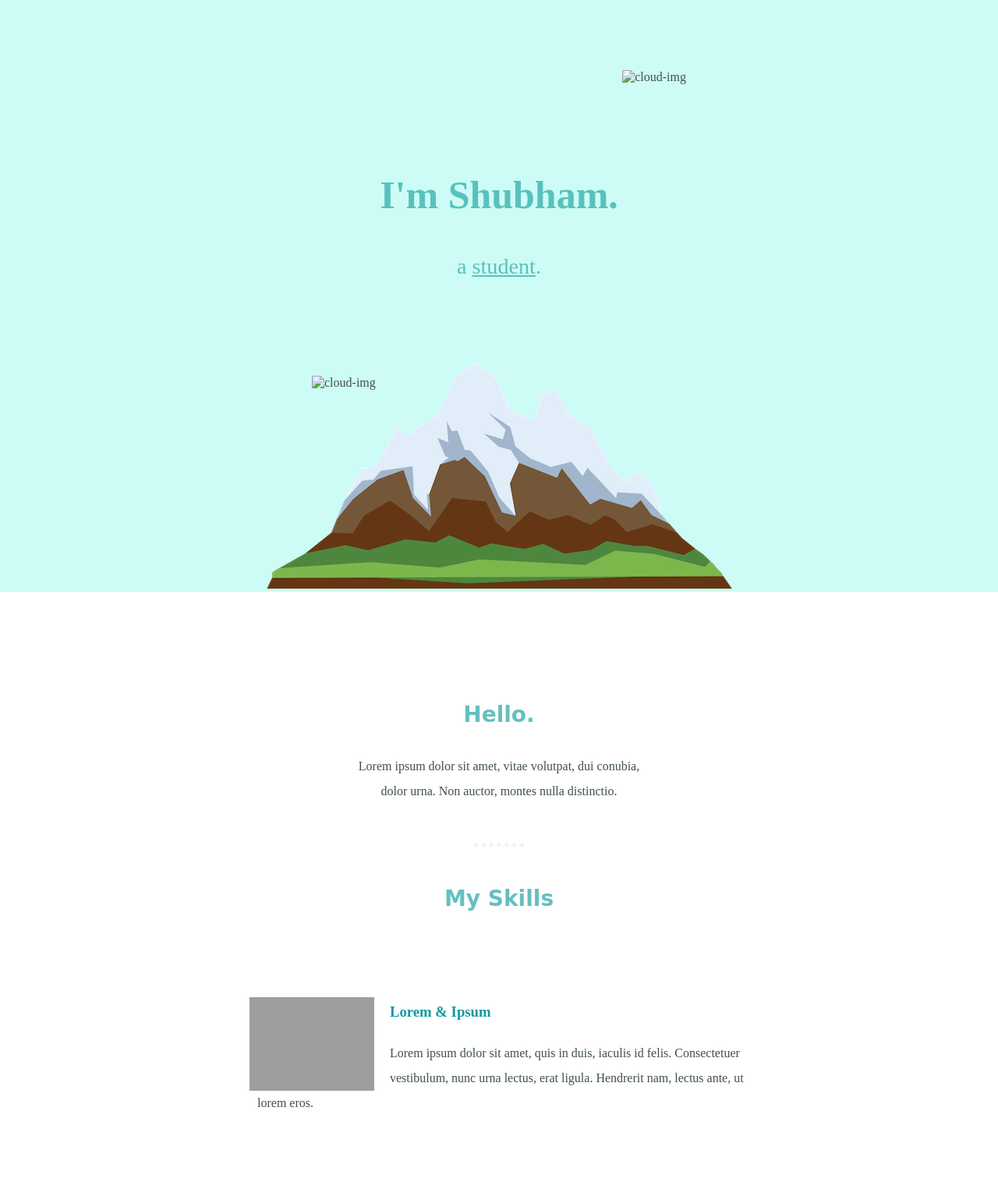
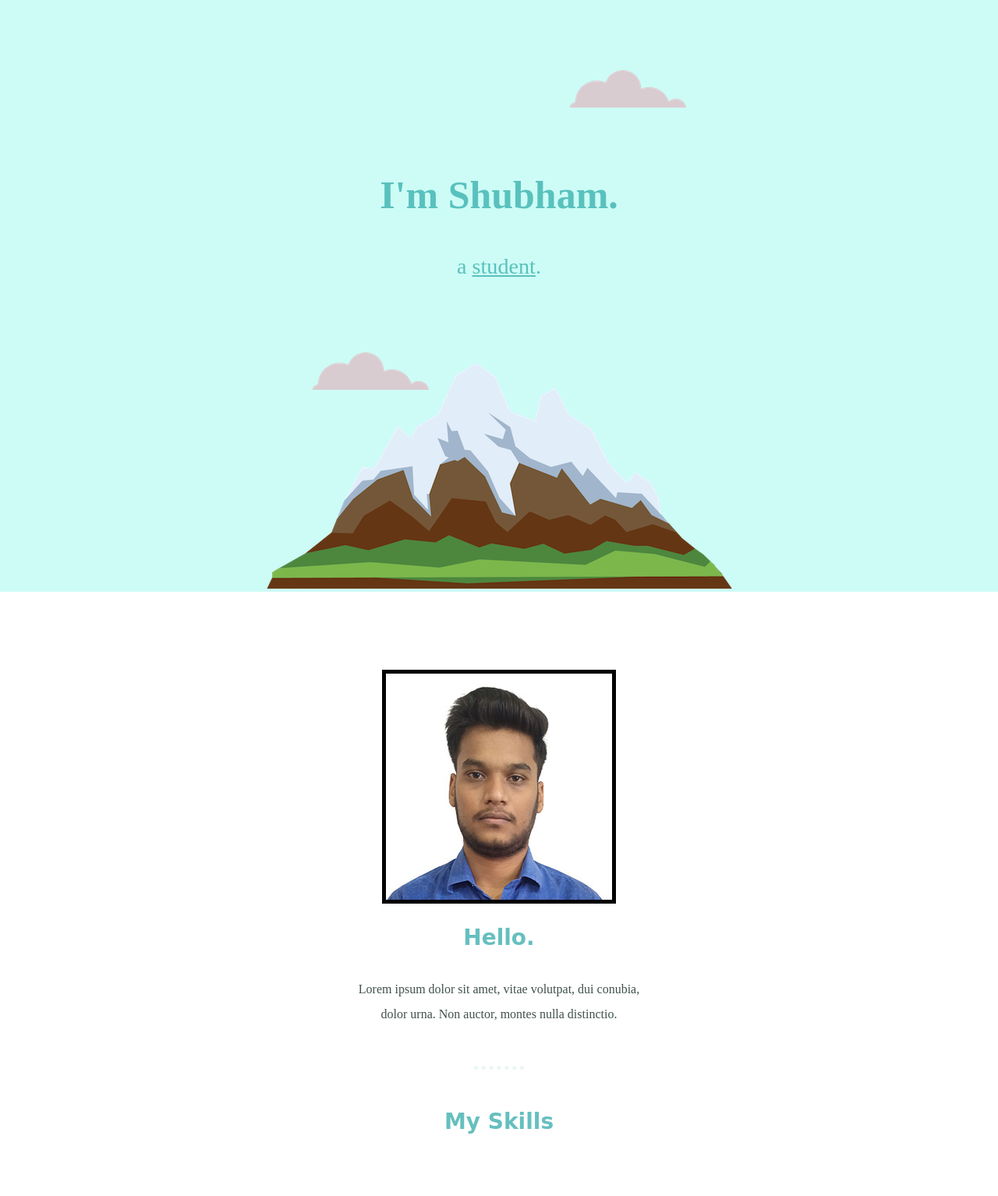
Before and after one commit to shubhamkumaar/personal-site, a plain HTML site: page index.html in a window 1280 px wide. Shown: the top 1534 px of the page at 78% size. Drawn offline with Linux system fonts and the light colour scheme; grey boxes are pictures that could not be loaded; files whose address does not match are found by name.

Commit message:
Update index.html

```diff
--- a/index.html
+++ b/index.html
@@ -8,15 +8,15 @@
   </head>
   <body>
   <div class="top">
-    <img src="Images/cloud.png"  class="top-cloud" alt="cloud-img">
+    <img src="cloud.png"  class="top-cloud" alt="cloud-img">
     <h1>I'm Shubham.</h1>
     <p class="para"> a <span class="student ">student</span>.</p>
-    <img src="Images/cloud.png"  class="bottom-cloud" alt="cloud-img">
+    <img src="cloud.png"  class="bottom-cloud" alt="cloud-img">
       <img src="images/mountain.png" class="mountain" alt="mountain-img">
   </div>
       <div class="middle-container">
         <div class="profile">
-          <img class="DP" src="Images/Shubham.jpg" alt="">
+          <img class="DP" src="Shubham.jpg" alt="">
           <h2>Hello.</h2>
           <p class="intro">Lorem ipsum dolor sit amet, vitae volutpat, dui conubia, dolor urna. Non auctor, montes nulla distinctio.</p>
         </div>
@@ -29,7 +29,7 @@
             <p class="skl-des">Lorem ipsum dolor sit amet, quis in duis, iaculis id felis. Consectetuer vestibulum, nunc urna lectus, erat ligula. Hendrerit nam, lectus ante, ut lorem eros.</p>
           </div>
           <div class="skill-row">
-            <img class="chilli" src="Images/chillies.png" alt="">
+            <img class="chilli" src="chillies.png" alt="">
             <h3>Lorem Ipsum Dolor</h3>
             <p>Lorem ipsum dolor sit amet, mauris sed consectetuer. Etiam et eu, bibendum interdum, lacus quis mauris. Curabitur wisi, quisque vel eu, rutrum nam.</p>
           </div>
```
